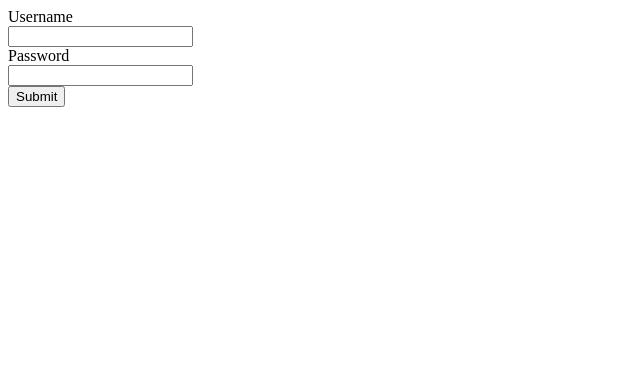
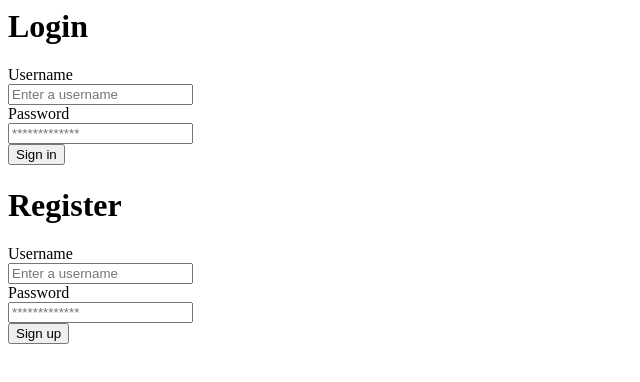
Before and after one commit to matheusleon/login-auth, a plain HTML site: page index.html in a window 1280 px wide. Shown: the whole page, without its empty margins (0-640 px from the left). Drawn offline with Linux system fonts and the light colour scheme.

Commit message:
Add register-form

```diff
--- a/index.html
+++ b/index.html
@@ -3,12 +3,30 @@
         <title> User Authentication </title>
     </head>
     <body>
-        <form action='./auth'>
-            <label for='username'> Username </label> </br>
-            <input type='text' id='username'> </br>
-            <label for='password'> Password </label> </br>
-            <input type='password' id='password'> </br>
-            <input type='submit' id='submit'>
-        </form>
+        <div class = "login-form">
+            <h1>Login</h1>
+            <form action='auth' method = 'POST'>
+                <label for='username'> Username </label> </br>
+                <input type='text' name='username' placeholder="Enter a username"> </br>
+
+                <label for='password'> Password </label> </br>
+                <input type='password' name='password' placeholder="*************"> </br>
+
+                <input type='submit' value='Sign in'>
+            </form>
+        </div>
+
+        <h1>Register</h1>
+        <div class = "register-form">
+            <form action='register' method = 'POST'>
+                <label for='username'> Username </label> </br>
+                <input type='text' name='username' placeholder="Enter a username" required> </br>
+
+                <label for='password'> Password </label> </br>
+                <input type='password' name='password' placeholder="*************" required> </br>
+
+                <input type='submit' value='Sign up'>
+            </form>
+        </div:>
     </body>
 </html>
```
